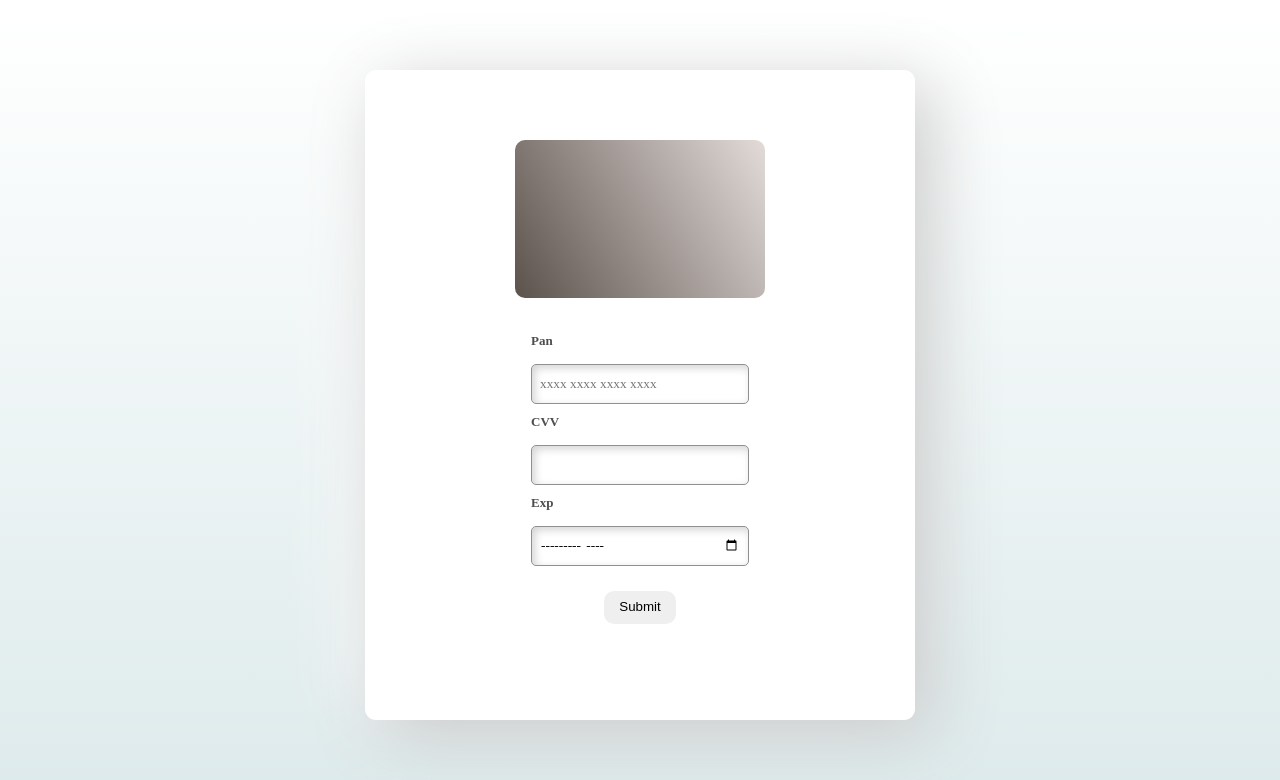
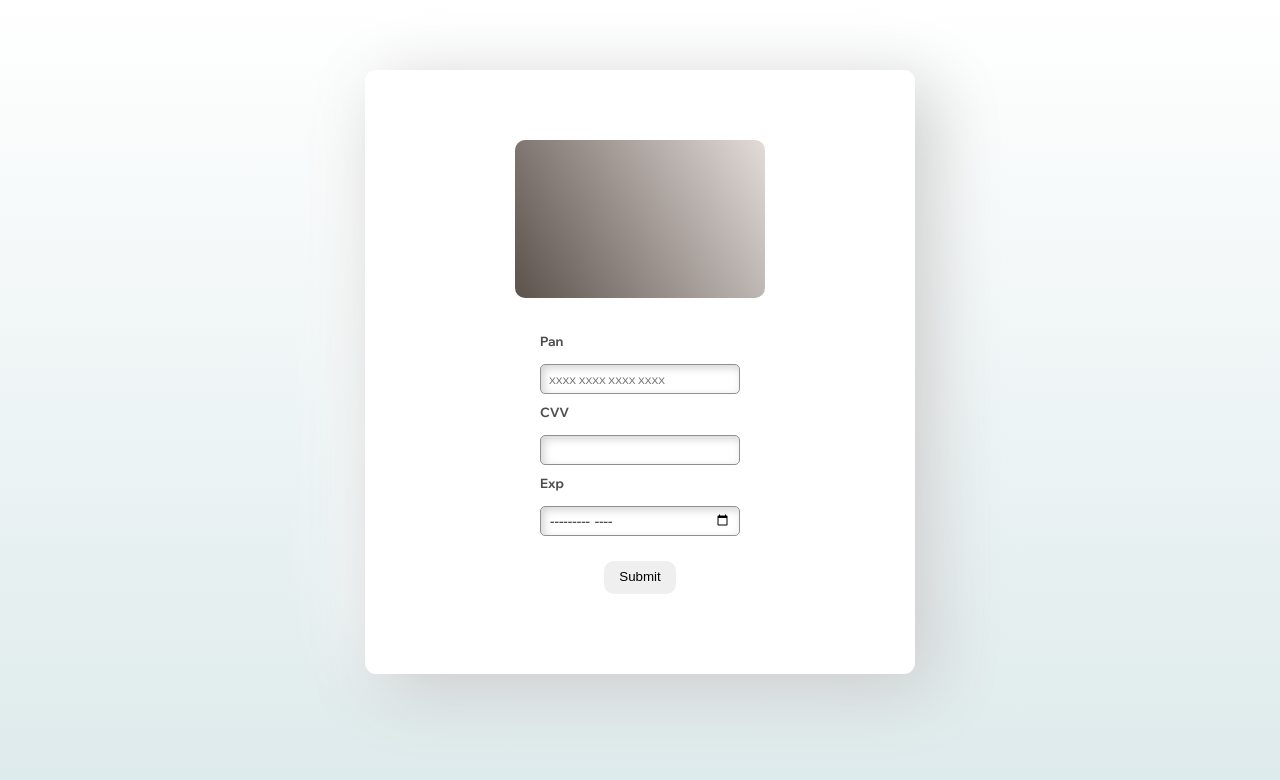
Before and after one commit to KarmenK1997/LevelUp-Task, a React (Create React App) app: page / in a window 1280 px wide. Shown: the top 780 px of the page. Built offline with nearby package versions, Linux system fonts and the light colour scheme.

Commit message:
Fix box sizing

```diff
--- a/src/App.css
+++ b/src/App.css
@@ -1,3 +1,9 @@
+@import url('https://fonts.googleapis.com/css2?family=Wix+Madefor+Display:wght@400;600;700;800&display=swap');
+
+* {
+  box-sizing: border-box;
+}
+
 .CCPan {
   font-size: 17px;
   font-weight: 600;
```
